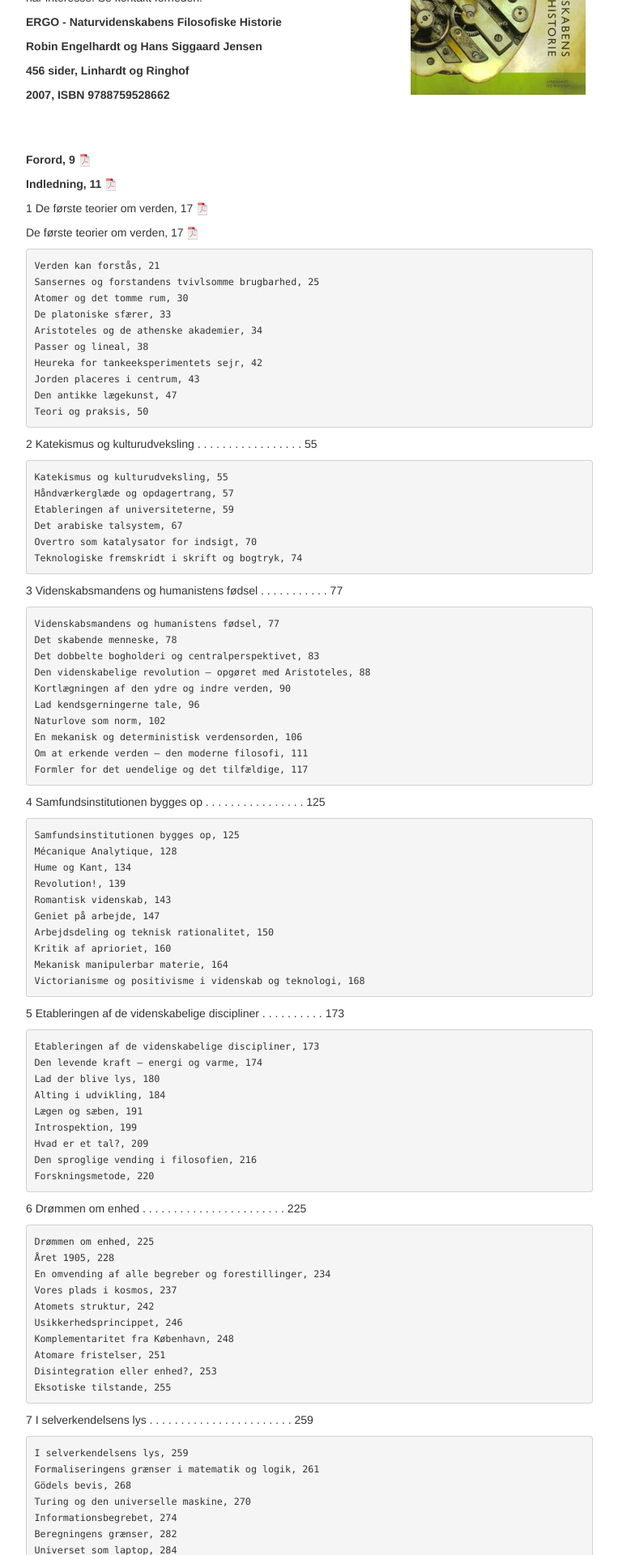
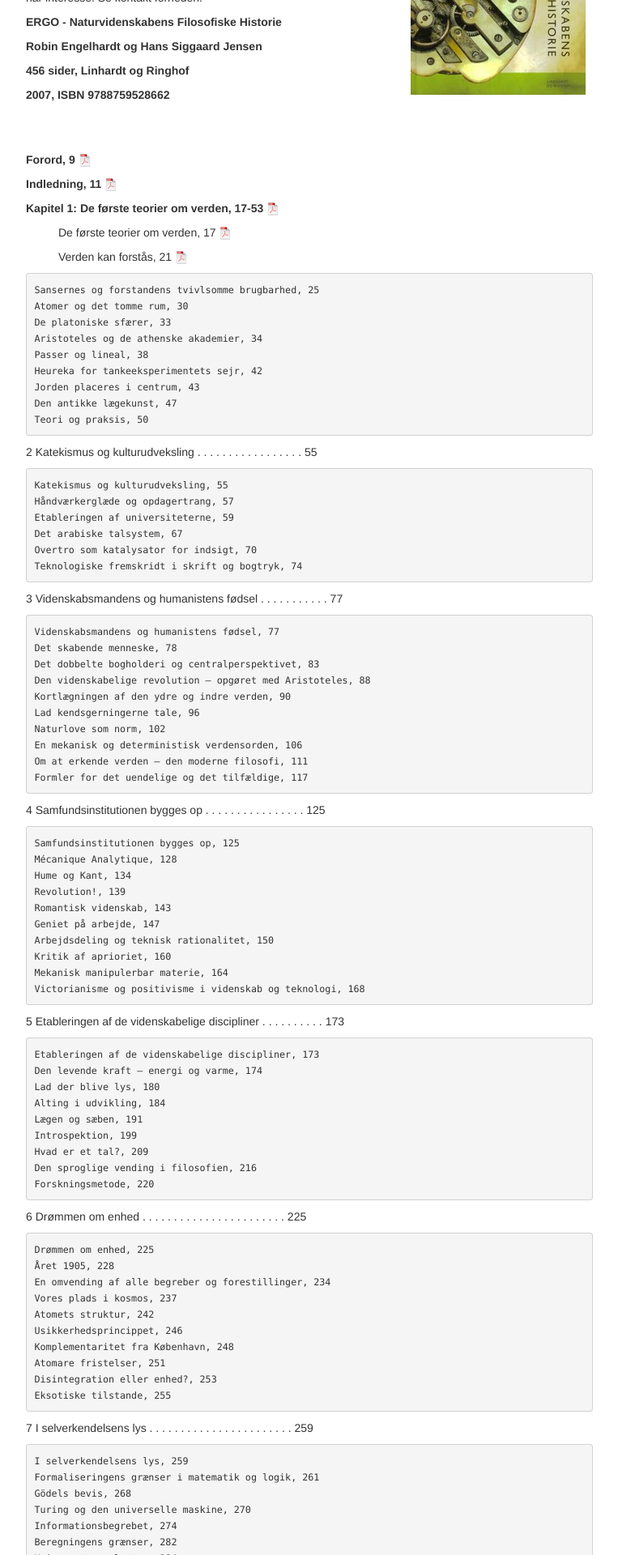
Before and after one commit to gavstrik/ergo, a Jekyll site: the page built from index.md, in a window 1280 px wide. Shown: the part 475-2395 px from the top of the page at 81% size, without its empty margins (258-1021 px from the left). Built offline with Jekyll 4.4.1, drawn with Linux system fonts in a browser that asks for light colours.

Commit message:
making index

```diff
--- a/index.md
+++ b/index.md
@@ -4,6 +4,12 @@ title: ERGO - Naturvidenskabens Filosofiske Historie
 tagline: Af Robin Engelhardt og Hans Siggaard Jensen
 description: Presentation site ERGO
 ---
+
+<style type="text/css">
+<!--
+ .tab { margin-left: 40px; }
+-->
+</style>
 
 Læs bogen online her under
 [Creative Common Licence](https://creativecommons.org/licenses/by-nc-sa/3.0/)
@@ -31,16 +37,25 @@ Forord, 9
 
 <span style="font-weight:bold">
 Indledning, 11
-<a href="{{ BASE_PATH }}/assets/ergoonline/011-013 Indledning.pdf"><img src="{{ BASE_PATH }}/assets/icons16/pdf-icon.png" alt="pdf" /></a>
+<a href="https://gavstrik.github.io/ergo/assets/ergoonline/011-013 Indledning.pdf"><img src="https://gavstrik.github.io/ergo/assets/icons16/pdf-icon.png" alt="pdf" /></a>
 </span>
 
-  1 De første teorier om verden, 17
-  <a href="{{ BASE_PATH }}/assets/ergoonline/017-053 Kapitel 1.pdf"><img src="{{ BASE_PATH }}/assets/icons16/pdf-icon.png" alt="pdf" /></a>
+<span style="font-weight:bold">
+Kapitel 1: De første teorier om verden, 17-53
+<a href="https://gavstrik.github.io/ergo/assets/ergoonline/017-053 Kapitel 1.pdf"><img src="https://gavstrik.github.io/ergo/assets/icons16/pdf-icon.png" alt="pdf" /></a>
+</span>
 
+<p class="tab">
 De første teorier om verden, 17
-<a href="{{ BASE_PATH }}/assets/ergoonline/017-021 De foerste teorier om verden.pdf"><img src="{{ BASE_PATH }}/assets/icons16/pdf-icon.png" alt="pdf" /></a>
+<a href="https://gavstrik.github.io/ergo/assets/ergoonline/017-021 De foerste teorier om verden.pdf"><img src="https://gavstrik.github.io/ergo/assets/icons16/pdf-icon.png" alt="pdf" /></a>
+</p>
 
-    Verden kan forstås, 21
+<p class="tab">
+Verden kan forstås, 21
+<a href="https://gavstrik.github.io/ergo/assets/ergoonline/021-024 Verden kan forstaas.pdf"><img src="https://gavstrik.github.io/ergo/assets/icons16/pdf-icon.png" alt="pdf" /></a>
+</p>
+
+
     Sansernes og forstandens tvivlsomme brugbarhed, 25
     Atomer og det tomme rum, 30
     De platoniske sfærer, 33
```
